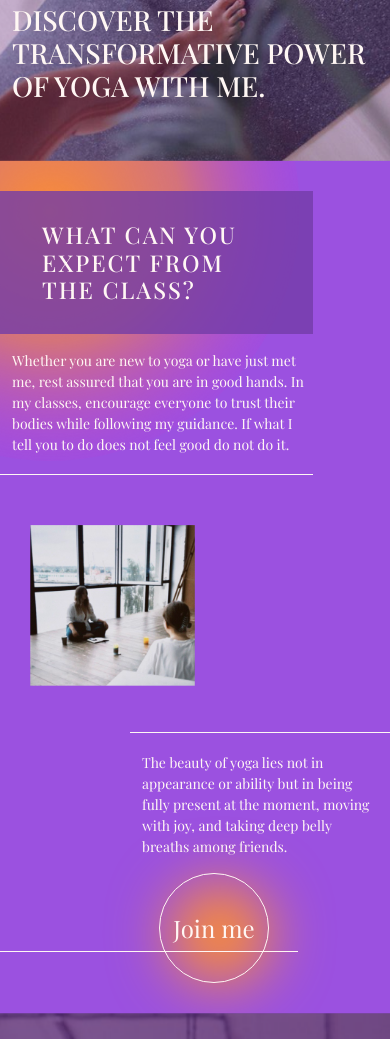
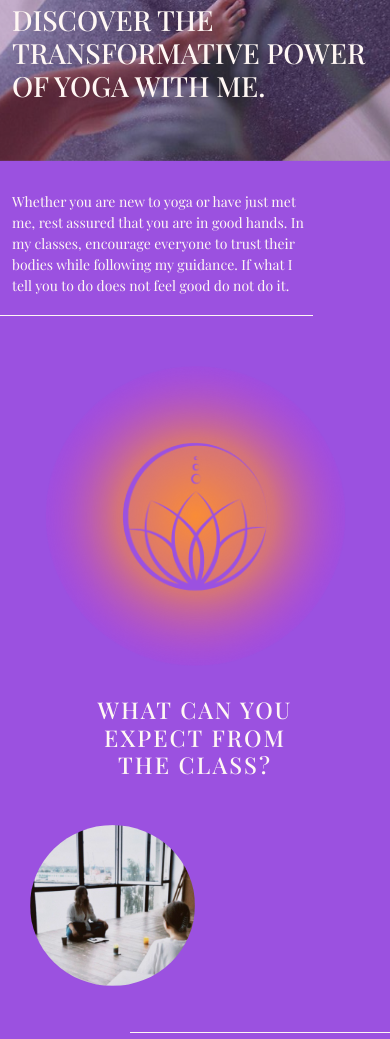
Before and after one commit to ChrisZaharenkova/yoga, a website: page index.html in a window 390 px wide. Shown: the part 2863-3902 px from the top of the page. Drawn offline with nearby package versions, Linux system fonts and the light colour scheme.

Commit message:
aaaaaaaaaaaaaaaa

```diff
--- a/css/style.css
+++ b/css/style.css
@@ -366,6 +366,7 @@ body{
 
 }
 /*-------------------WHATCAN-------------------*/
+.whatcan-logo{display: none;}
 .whatcan{position: relative;}
 .whatcan::before{
     position: absolute;
@@ -453,12 +454,22 @@ body{
 
 }
 @media(max-width:576px){
+    .img-whatcan img{border-radius: 50%;}
+    .title-whatcan{text-align: center;}
+    .title-whatcan::before{
+        height: 0;
+        width: 0;
+    }
+    .whatcan-logo{display: block;}
+    .whatcan-item-title{order: 3;}
+    .whatcan-item-logo{order: 2;}
+    .whatcan-item-text{order: 1;}
     .whatcan::before{
         background: url('../img/mainBefore.png') no-repeat;
         background-size: cover;
-        width: 500px;
-        height: 500px;
-        top: -200px;
+        width: 0px;
+        height: 0px;
+        bottom: -200px;
         left: -200px;
         z-index: -1;
         filter: none;
@@ -755,6 +766,11 @@ body{
         height: 100vh;
     }
 }
+@media(max-width:576px){
+    .benefits{
+        background-size: cover;
+    }
+}
 /*---------FAQ----------------------*/
 .faq{
     position: relative;
--- a/index.html
+++ b/index.html
@@ -141,13 +141,18 @@
             </section>
             <section class="whatcan">
               <div class="container">
-                <div class="row justify-content-between">
-                  <div class="col-10 col-sm-8 col-lg-7">
-                    <h3 class="text-uppercase title-whatcan mb-3 mb-lg-5">
+                <div class="row justify-content-between whatcan-row">
+                  <div class="col-12 col-sm-8 col-lg-7">
+                    <div class="row flex-column align-items-center">
+                      <div class="col-10 col-sm-12  whatcan-item-title"><h3 class="text-uppercase title-whatcan mb-3 mb-lg-5 ">
                       What can you expect from the class?
-                    </h3>
-                    <p class="whatcan-text1">Whether you are new to yoga or have just met me, rest assured that you are in good hands. In my classes, encourage everyone to trust their bodies while following my guidance. If what I tell you to do does not feel good do not do it.
-                    </p>
+                    </h3></div>
+                      <div class="col-10 whatcan-item-logo"><img src="img/logo2.png" alt="" class="img-fluid whatcan-logo"></div>
+                      <div class="col-10 col-sm-12 align-self-start whatcan-item-text"><p class="whatcan-text1">Whether you are new to yoga or have just met me, rest assured that you are in good hands. In my classes, encourage everyone to trust their bodies while following my guidance. If what I tell you to do does not feel good do not do it.
+                    </p></div>
+                    </div>
+
+
                   </div>
                   <div class="col-6 col-sm-4 img-whatcan">
                     <img src="img/whatcan.png" alt="" class="img-fluid ">
```
Also changed, not shown: img/logo2.png (added).
